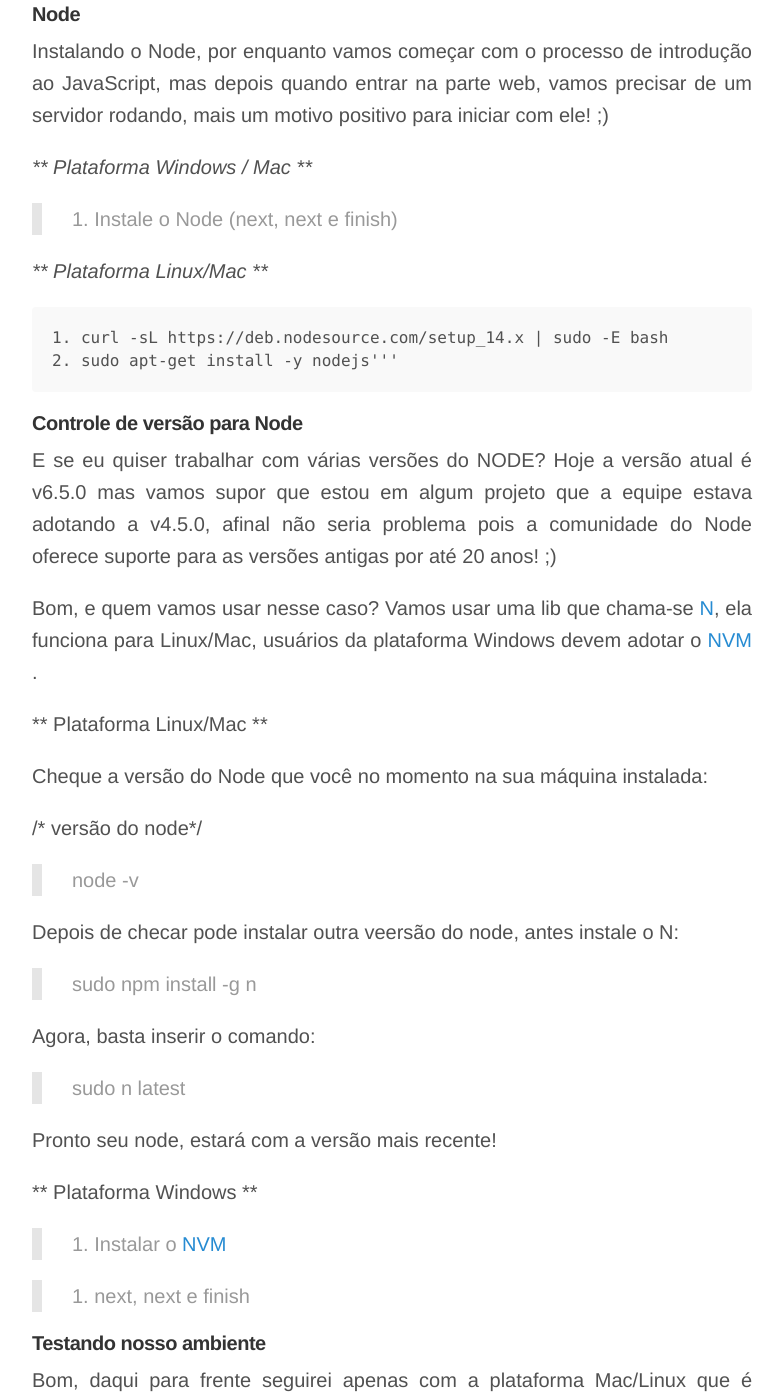
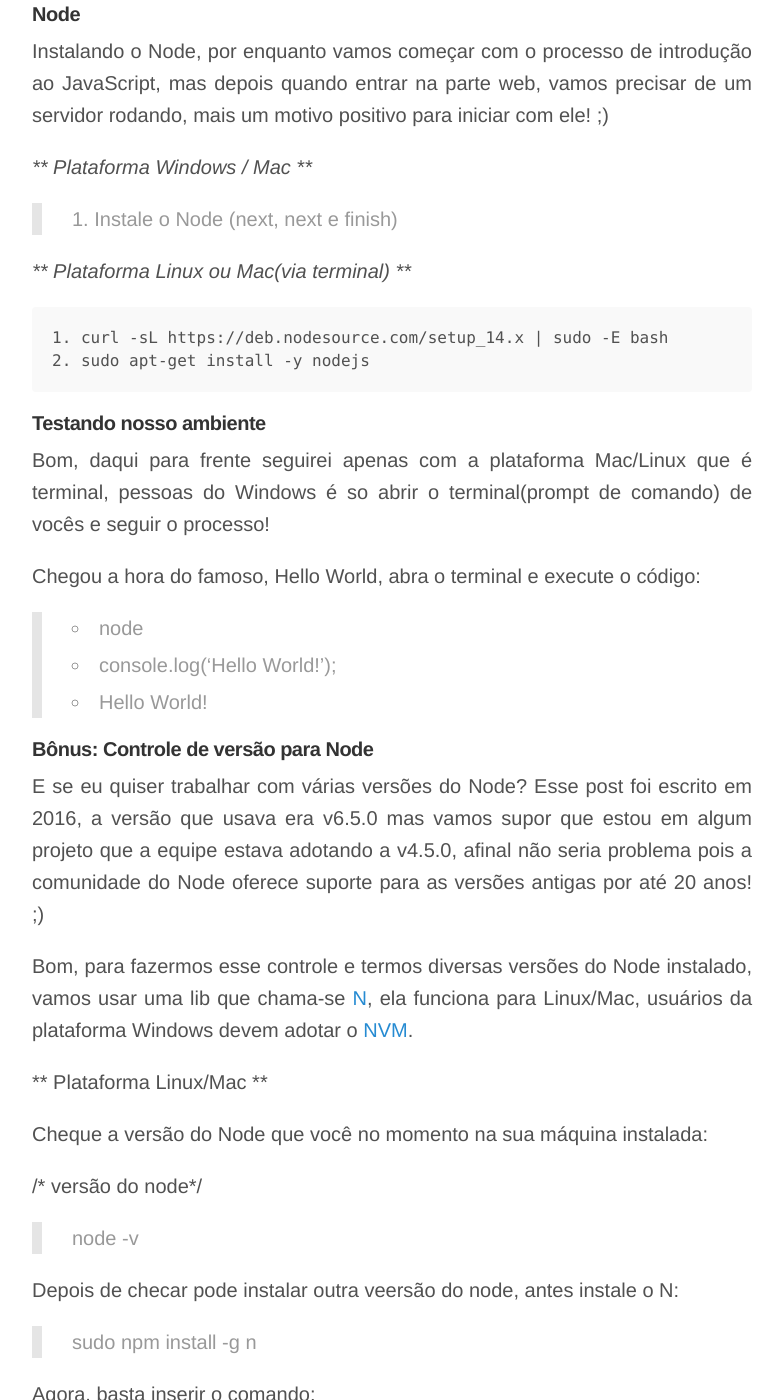
Before and after one commit to cristofersousa/cristofersousa.github.io, a Jekyll site: the page built from _posts/2016-09-09-hello-nodejs.md, in a window 1280 px wide and 1400 px high, scrolled down 3257 px. Shown: the whole window, without its empty margins (248-1032 px from the left). Built offline with Jekyll 4.4.1, drawn with Linux system fonts in a browser that asks for light colours; comment, search, counter and statistics services are not loaded; some of the changed text lies outside the part shown; grey boxes are pictures that could not be loaded.

Commit message:
Update 2016-09-09-hello-nodejs.md

```diff
--- a/_posts/2016-09-09-hello-nodejs.md
+++ b/_posts/2016-09-09-hello-nodejs.md
@@ -67,16 +67,28 @@
    > 1. Instale o Node (next, next e finish)
 
 
-*** Plataforma Linux/Mac ***
+*** Plataforma Linux ou Mac(via terminal) ***
 
     1. curl -sL https://deb.nodesource.com/setup_14.x | sudo -E bash
-    2. sudo apt-get install -y nodejs'''
+    2. sudo apt-get install -y nodejs
 
-##### Controle de versão para Node
 
-E se eu quiser trabalhar com várias versões do NODE? Hoje a versão atual é v6.5.0 mas vamos supor que estou em algum projeto que a equipe estava adotando a v4.5.0, afinal não seria problema pois a comunidade do Node oferece suporte para as versões antigas por até 20 anos! ;)
+#### Testando nosso ambiente
 
-Bom, e quem vamos usar nesse caso? Vamos usar uma lib que chama-se [N](https://github.com/mklement0/n-install), ela funciona para Linux/Mac, usuários da plataforma Windows devem adotar o [NVM ](http://nomadev.com.br/node-js-o-que-%C3%A9-nvm-e-como-gerenciar-vers%C3%B5es-do-node/).
+Bom, daqui para frente seguirei apenas com a plataforma Mac/Linux que é terminal, pessoas do Windows é so abrir o terminal(prompt de comando)  de vocês e seguir o processo!
+
+Chegou a hora do famoso, Hello World, abra o terminal e execute o código:
+
+> -  node
+- console.log('Hello World!');
+-  Hello World!
+
+
+##### Bônus: Controle de versão para Node
+
+E se eu quiser trabalhar com várias versões do Node?  Esse post foi escrito em 2016, a versão que usava era v6.5.0 mas vamos supor que estou em algum projeto que a equipe estava adotando a v4.5.0, afinal não seria problema pois a comunidade do Node oferece suporte para as versões antigas por até 20 anos! ;)
+
+Bom, para fazermos esse controle e termos diversas versões do Node instalado, vamos usar uma lib que chama-se [N](https://github.com/mklement0/n-install), ela funciona para Linux/Mac, usuários da plataforma Windows devem adotar o [NVM](http://nomadev.com.br/node-js-o-que-%C3%A9-nvm-e-como-gerenciar-vers%C3%B5es-do-node/).
 
 ** Plataforma Linux/Mac **
 
```
Also changed, not shown: other parts of _posts/2016-09-09-hello-nodejs.md (+0 -9 lines).
